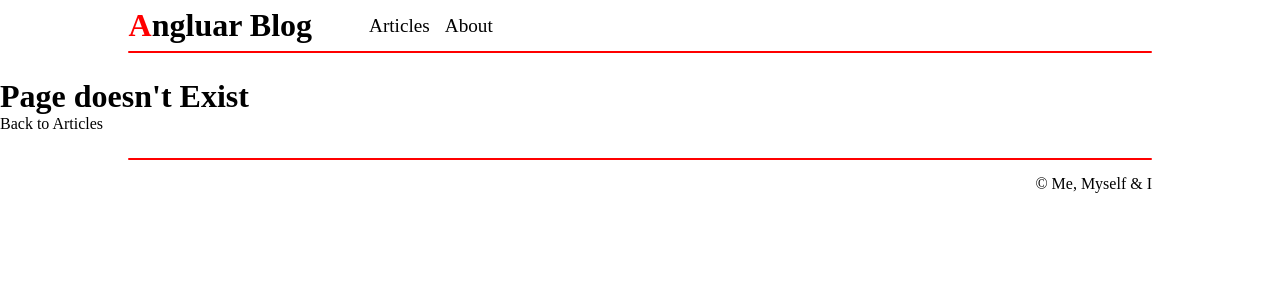
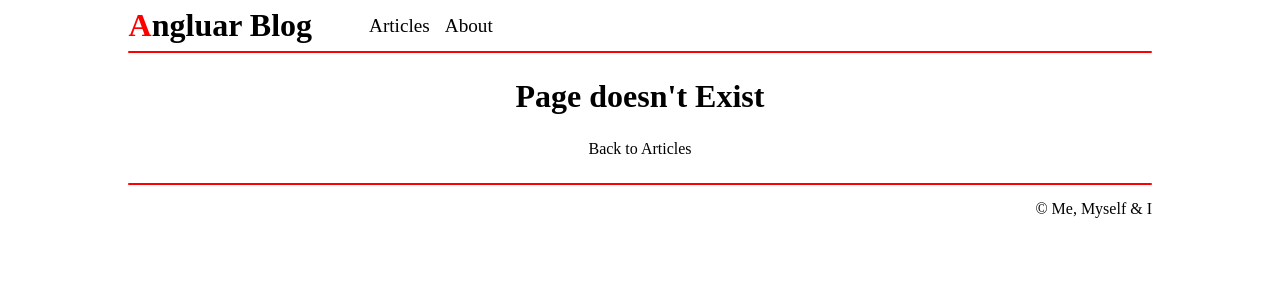
Before and after one commit to davidevignozzi/ng6-blog, an Angular app: page /404 in a window 1280 px wide. Shown: the top 300 px of the page. Built offline with nearby package versions, Linux system fonts and the light colour scheme.

Commit message:
style 404

```diff
--- a/src/app/not-found/not-found.component.css
+++ b/src/app/not-found/not-found.component.css
@@ -0,0 +1,15 @@
+.container{
+    margin-left: 10%;
+    margin-right: 10%;
+    display: flex;
+    flex-direction: column;
+    justify-content: center;
+    align-items: center;
+}
+h1{
+    margin-bottom: 25px;
+}
+a:hover{
+    color: red;
+    transition: 0.1s;
+}
--- a/src/app/not-found/not-found.component.html
+++ b/src/app/not-found/not-found.component.html
@@ -1,2 +1,4 @@
-<h1>Page doesn't Exist</h1>
-<a routerLink="/articles">Back to Articles</a>
+<div class="container">
+  <h1>Page doesn't Exist</h1>
+  <a routerLink="/articles">Back to Articles</a>
+</div>
```
